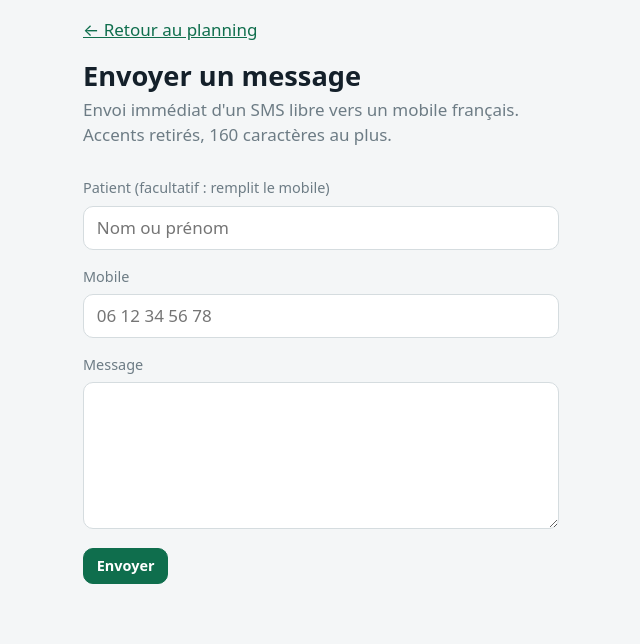
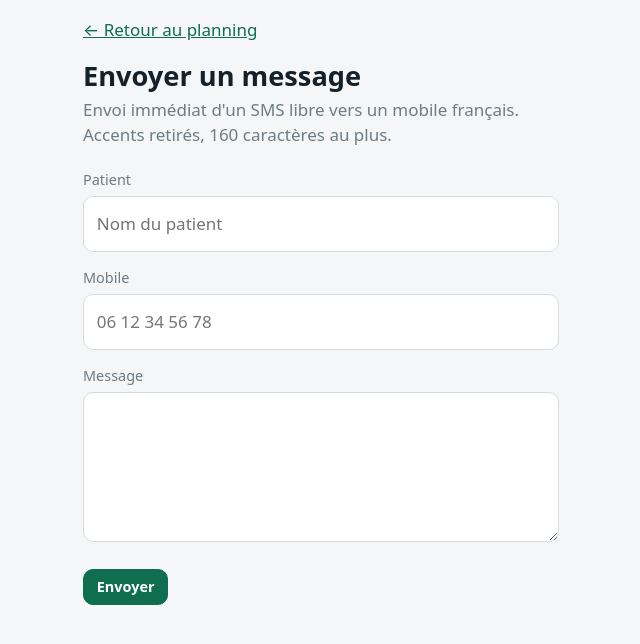
Before and after one commit to exzz/medirappel, a FastAPI app: template templates/message.html in a window 1280 px wide. Shown: the part 56-700 px from the top of the page, without its empty margins (319-959 px from the left). Run offline with FastAPI, Linux system fonts and the light colour scheme; the template is opened without the code that fills it, so the values that code supplies are empty; parts of the project's set-up code (start-up, migrations or seed data) failed here and were passed over.

Commit message:
Envoyer un message : liste de patients façon Sterilog, bandeaux simulation et numéro de test
- Suggestions en boutons sous le champ (plus de datalist), styles de Sterilog,
  sans décaler les champs ; 1Password ignoré ; plus d'identifiant affiché
- app.css versionné (cache du navigateur)
- Bandeaux rouges simulation / test_number sur la page principale
- Diagnostic : Tailscale entrant en IPv6 (fd7a:115c:a1e0::/48)

Co-Authored-By: Claude Opus 5.5 <noreply@anthropic.com>

```diff
--- a/app/main.py
+++ b/app/main.py
@@ -85,7 +85,7 @@ async def lifespan(app: FastAPI):
 app = FastAPI(lifespan=lifespan, docs_url=None, redoc_url=None, openapi_url=None)
 app.mount("/static", StaticFiles(directory=BASE_DIR / "static"), name="static")
 templates = Jinja2Templates(directory=BASE_DIR / "templates")
-templates.env.globals.update(status=STATUS, mask=mask, late=planner.LATE, excluded=planner.EXCLUDED)
+templates.env.globals.update(css_v=int((BASE_DIR / "static" / "app.css").stat().st_mtime), status=STATUS, mask=mask, late=planner.LATE, excluded=planner.EXCLUDED)
 
 
 @app.middleware("http")
@@ -233,6 +233,7 @@ async def day_page(request: Request, day: str | None = None, practitioner: int |
         "current_label": f"{LONG_DAYS[current.weekday()]} {current.day} {LONG_MONTHS[current.month - 1]}",
         "past": current < today, "now": iso(planner.now()), "warning": warning,
         "refreshed": refresh == "ok", "auto_send": config.settings()["auto_send"],
+        "gate": config.settings()["smsgate"],
         "optout": {r[0] for r in conn.execute("SELECT patient_id FROM optout")},
     })
 
@@ -396,9 +397,10 @@ def search_patients(request: Request, q: str = "", conn=Depends(get_conn)):
         born = p["naissance"]
         number = planner.french_mobile(p["mobile"]) or planner.french_mobile(p["tel"])
         out.append({
-            # Birth date tells namesakes apart (as in Sterilog); the id keeps labels unique.
-            "label": " ".join(x for x in ((p["nom"] or "").upper(), p["prenom"]) if x)
-                     + (f" · né(e) le {born[8:10]}/{born[5:7]}/{born[:4]}" if born else "") + f" · n° {p['id']}",
+            "name": " ".join(x for x in ((p["nom"] or "").upper(), p["prenom"]) if x),
+            # Birth date tells namesakes apart (as in Sterilog).
+            "detail": " · ".join(([f"né(e) le {born[8:10]}/{born[5:7]}/{born[:4]}"] if born else [])
+                                 + ([] if number else ["pas de mobile"])),
             "phone": "0" + number[3:] if number else None,
         })
     return out
@@ -439,7 +441,7 @@ async def _check(name, probe):
     return name, ok, detail
 
 
-TAILNET = ipaddress.ip_network("100.64.0.0/10")
+TAILNET = (ipaddress.ip_network("100.64.0.0/10"), ipaddress.ip_network("fd7a:115c:a1e0::/48"))
 
 
 async def _tailscale_out():
@@ -479,7 +481,7 @@ async def diagnostic(request: Request, conn=Depends(get_conn)):
     user = require_user(request, conn)
     ip = _ip(request)
     try:
-        inbound = ipaddress.ip_address(ip) in TAILNET
+        inbound = any(ipaddress.ip_address(ip) in net for net in TAILNET)
     except ValueError:
         inbound = False
     checks = [("Tailscale entrant", True if inbound else None,
--- a/static/app.css
+++ b/static/app.css
@@ -137,11 +137,15 @@ select { min-height: var(--target); font: inherit; padding: 0 .75rem; border: 1p
        color: #fff; background: var(--primary-dark); border: 1px solid var(--primary-dark); border-radius: var(--r); }
 .btn.ghost { color: var(--primary-dark); background: var(--paper); }
 a.btn { display: inline-flex; align-items: center; text-decoration: none; }
-.free { display: grid; gap: .4rem; }
-.free label { color: var(--muted); font-size: var(--t-detail); margin-top: .5rem; }
-.free input, .free textarea { font: inherit; padding: .5rem .75rem; border: 1px solid var(--line);
-                              border-radius: var(--r); background: var(--paper); color: var(--ink); }
-.free .btn { justify-self: start; margin-top: .75rem; }
+/* Form fields: Sterilog's rules, same metrics. */
+.free label { display: block; font-size: var(--t-detail); color: var(--muted); margin: .9rem 0 .3rem; }
+.free label:first-of-type { margin-top: 0; }
+.free input, .free textarea { width: 100%; min-height: var(--target); padding: .6rem .75rem; font: inherit;
+                              color: var(--ink); background: var(--paper); border: 1px solid var(--line);
+                              border-radius: var(--r); }
+.free textarea { min-height: 5rem; resize: vertical; }
+.free .btn { margin-top: 1.25rem; }
+.free .hint { margin-top: .3rem; }
 .btn.ghost-bad { color: var(--alert); background: var(--paper); border-color: var(--alert); }
 .btn.ghost-muted { color: var(--muted); background: var(--paper); border-color: var(--line); }
 
@@ -192,3 +196,14 @@ a.btn { display: inline-flex; align-items: center; text-decoration: none; }
 .checks .ko .mark { background: var(--alert); }
 .foot { text-align: center; margin-top: 2.5rem; font-size: var(--t-detail); }
 .foot a { color: var(--muted); }
+/* Patient suggestions: Sterilog's rules (.champ-recherche, .suggestions), over what follows. */
+.search { position: relative; }
+.suggestions { position: absolute; z-index: 5; left: 0; right: 0; top: 100%; margin-top: .3rem;
+               background: var(--paper); border: 1px solid var(--line); border-radius: var(--r);
+               box-shadow: 0 6px 18px rgba(20, 32, 42, .12); overflow: hidden; }
+.suggestions button { display: block; width: 100%; min-height: var(--target); padding: .5rem .9rem; font: inherit;
+                      text-align: left; background: var(--paper); color: var(--ink); border: 0;
+                      border-bottom: 1px solid var(--line); cursor: pointer; }
+.suggestions button:last-child { border-bottom: 0; }
+.suggestions button:hover, .suggestions button:focus-visible { background: var(--primary-light); }
+.suggestions button span { display: block; font-size: var(--t-detail); color: var(--muted); }
--- a/templates/base.html
+++ b/templates/base.html
@@ -6,7 +6,7 @@
 <meta name="theme-color" content="#0f6e4d">
 <title>{% block title %}MediRappel{% endblock %}</title>
 <link rel="icon" type="image/png" href="/static/favicon.png">
-<link rel="stylesheet" href="/static/app.css">
+<link rel="stylesheet" href="/static/app.css?v={{ css_v }}">
 </head>
 <body>
 <header class="bar">
--- a/templates/day.html
+++ b/templates/day.html
@@ -48,6 +48,8 @@
   </div>
 
   {% if not auto_send and not past %}<p class="notice bad">Envoi automatique désactivé (<code>auto_send</code> dans <code>settings.json</code>) : les SMS planifiés ne partiront pas d'eux-mêmes.</p>{% endif %}
+  {% if gate.get('simulation') %}<p class="notice bad">Mode simulation (<code>smsgate.simulation</code>) : aucun SMS ne part réellement, les statuts sont simulés.</p>{% endif %}
+  {% if gate.get('test_number') %}<p class="notice bad">Mode essai (<code>smsgate.test_number</code>) : tous les SMS partent vers le numéro de test, pas vers les patients.</p>{% endif %}
   {% if warning %}<p class="notice bad">{{ warning }}</p>{% endif %}
   {% if refreshed %}<p class="notice">Planning à venir rechargé depuis le logiciel du cabinet.</p>{% endif %}
 
--- a/templates/message.html
+++ b/templates/message.html
@@ -10,12 +10,14 @@
   {% if error %}<p class="notice bad">{{ error }}</p>{% endif %}
   {% if sent %}<p class="notice">SMS transmis au téléphone pour {{ sent }}.</p>{% endif %}
   <form method="post" action="/message" class="free">
-    <label for="patient">Patient <span class="hint">(facultatif : remplit le mobile)</span></label>
-    <input id="patient" type="search" list="patients" autocomplete="off" placeholder="Nom ou prénom">
-    <datalist id="patients"></datalist>
+    <label for="patient">Patient</label>
+    <div class="search">
+      <input id="patient" type="text" autocomplete="off" placeholder="Nom du patient" data-1p-ignore data-lpignore="true" data-bwignore>
+      <div class="suggestions" id="suggestions" hidden></div>
+    </div>
     <p id="nomobile" class="hint" hidden>Ce patient n'a pas de mobile français dans le logiciel du cabinet.</p>
     <label for="phone">Mobile</label>
-    <input id="phone" name="phone" type="tel" inputmode="tel" autocomplete="off" required
+    <input id="phone" name="phone" type="tel" inputmode="tel" autocomplete="off" required data-1p-ignore data-lpignore="true" data-bwignore
            placeholder="06 12 34 56 78" value="{{ phone or '' }}">
     <label for="text">Message</label>
     <textarea id="text" name="text" rows="5" maxlength="160" required>{{ text or '' }}</textarea>
@@ -25,23 +27,40 @@
 {% endblock %}
 {% block scripts %}
 <script>
-const pick = document.getElementById('patient'), list = document.getElementById('patients'),
+// Own suggestion list, as in Sterilog: <datalist> filled on the fly is unreliable (mobile above all).
+const pick = document.getElementById('patient'), box = document.getElementById('suggestions'),
       phone = document.getElementById('phone'), nomobile = document.getElementById('nomobile');
-let found = new Map(), timer;
+let timer, seq = 0;
 pick.addEventListener('input', () => {
-  if (found.has(pick.value)) {  // a suggestion was chosen
-    const p = found.get(pick.value);
-    nomobile.hidden = !!p.phone;
-    phone.value = p.phone ? p.phone.replace(/(\d\d)(?=\d)/g, '$1 ') : '';
-    return;
-  }
   clearTimeout(timer);
+  const q = pick.value.trim();
+  if (q.length < 2) { box.hidden = true; box.replaceChildren(); return; }
   timer = setTimeout(async () => {
-    const r = await fetch('/message/patients?q=' + encodeURIComponent(pick.value));
-    if (!r.ok) return;
-    found = new Map((await r.json()).map(p => [p.label, p]));
-    list.replaceChildren(...[...found.keys()].map(l => new Option(l)));
+    const mine = ++seq;
+    try {
+      const r = await fetch('/message/patients?q=' + encodeURIComponent(q));
+      const hits = await r.json();
+      if (mine !== seq) return;  // a later keystroke already answered
+      box.replaceChildren(...hits.map(p => {
+        const b = document.createElement('button'), d = document.createElement('span');
+        b.type = 'button';
+        b.textContent = p.name;
+        d.textContent = p.detail;
+        b.append(d);
+        b.addEventListener('click', () => choose(p));
+        return b;
+      }));
+      box.hidden = !hits.length;
+    } catch (e) { /* no network: typing the number by hand still works */ }
   }, 200);
 });
+function choose(p) {
+  pick.value = p.name;
+  box.hidden = true;
+  nomobile.hidden = !!p.phone;
+  phone.value = p.phone ? p.phone.replace(/(\d\d)(?=\d)/g, '$1 ') : '';
+  (p.phone ? document.getElementById('text') : phone).focus();
+}
+document.addEventListener('click', e => { if (!e.target.closest('.search')) box.hidden = true; });
 </script>
 {% endblock %}
```
Also changed, not shown: CLAUDE.md (+3 -1 lines), tests/test_flow.py (+4 -2 lines).
